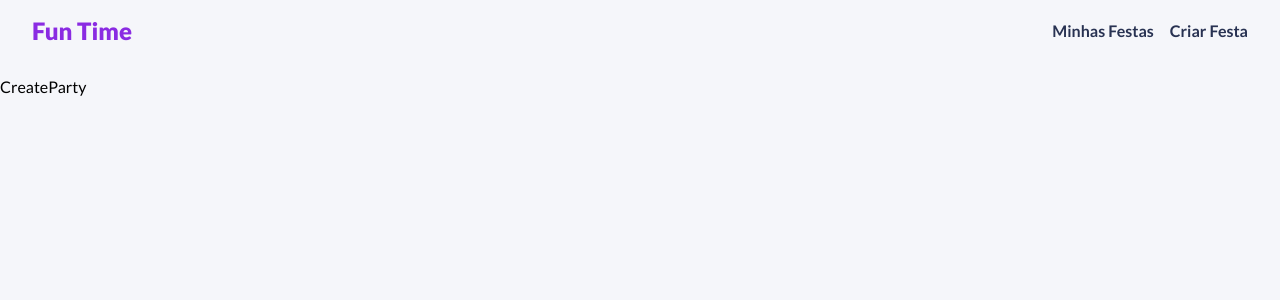
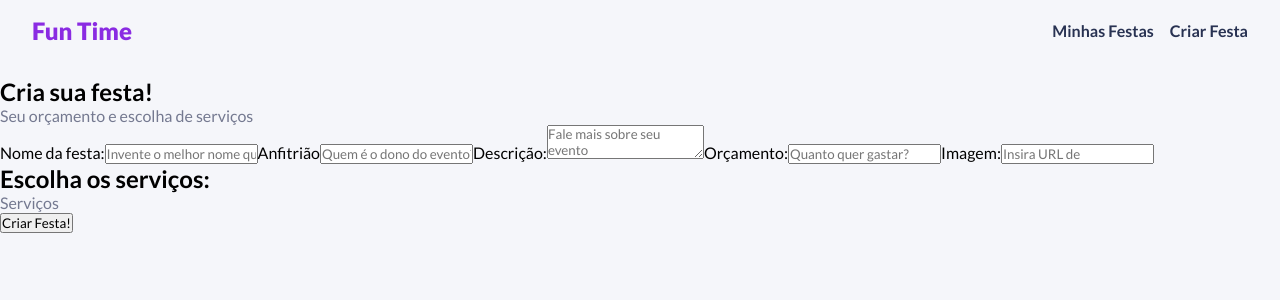
Before and after one commit to CeloAraujo/Party, a React (Vite) app in the folder frontend/: page /party/new in a window 1280 px wide. Shown: the top 300 px of the page. Built offline with nearby package versions, Linux system fonts and the light colour scheme; a web font is replaced by a local one.

Commit message:
criação de festa

```diff
--- a/frontend/src/routes/CreateParty.jsx
+++ b/frontend/src/routes/CreateParty.jsx
@@ -1,9 +1,48 @@
-import React from 'react'
+import React from "react";
 
 const CreateParty = () => {
   return (
-    <div>CreateParty</div>
-  )
-}
+    <div className="form-page">
+      <h2>Cria sua festa!</h2>
+      <p>Seu orçamento e escolha de serviços</p>
+      <form>
+        <label>
+          <span>Nome da festa:</span>
+          <input
+            type="text"
+            placeholder="Invente o melhor nome que puder!"
+            required
+          />
+        </label>
+        <label>
+          <span>Anfitrião</span>
+          <input type="text" placeholder="Quem é o dono do evento?" required />
+        </label>
+        <label>
+          <span>Descrição:</span>
+          <textarea
+            placeholder="Fale mais sobre seu evento"
+            required
+          ></textarea>
+        </label>
+        <label>
+          <span>Orçamento:</span>
+          <input type="number" placeholder="Quanto quer gastar?" required />
+        </label>
+        <label>
+          <span>Imagem:</span>
+          <input type="text" placeholder="Insira URL de" required />
+        </label>
+        <div>
+          <h2>Escolha os serviços:</h2>
+          <div className="services-container">
+            <p>Serviços</p>
+          </div>
+        </div>
+        <input type="submit" value="Criar Festa!" className="btn" />
+      </form>
+    </div>
+  );
+};
 
-export default CreateParty
+export default CreateParty;
```
